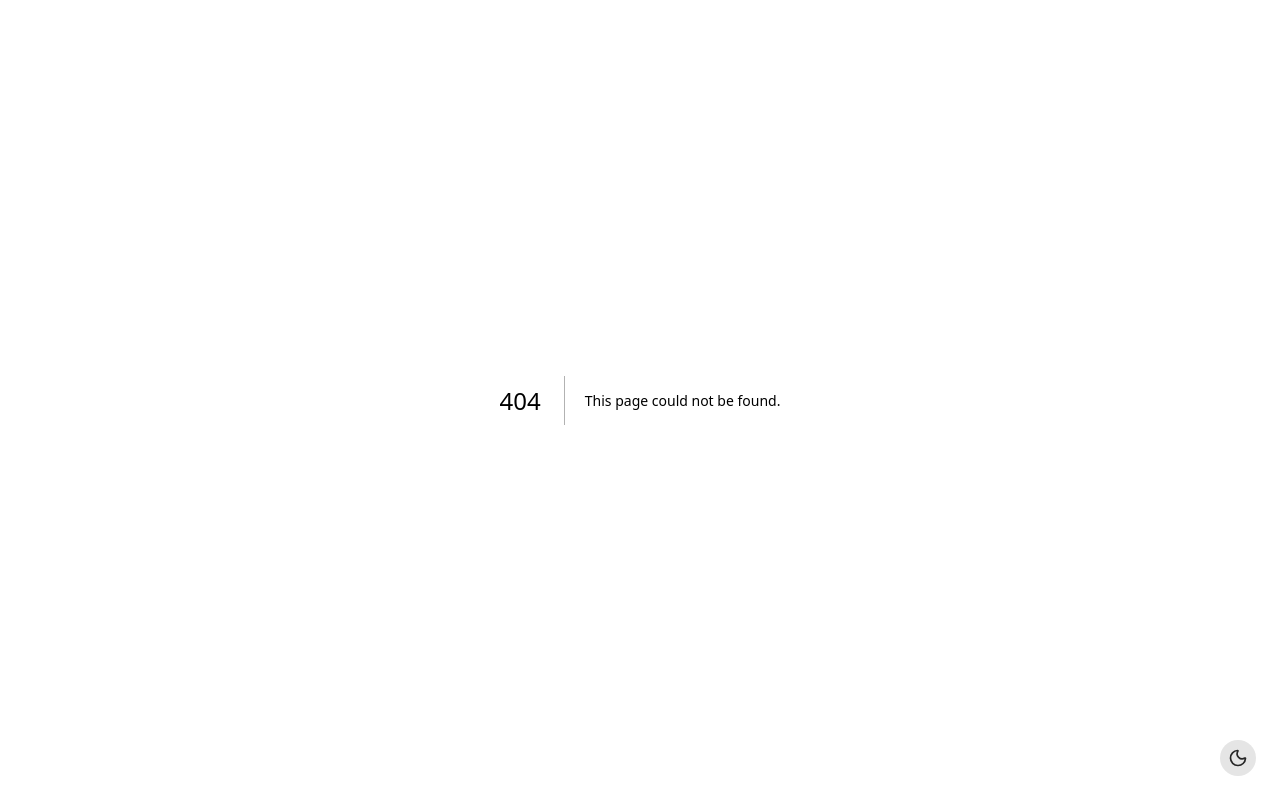
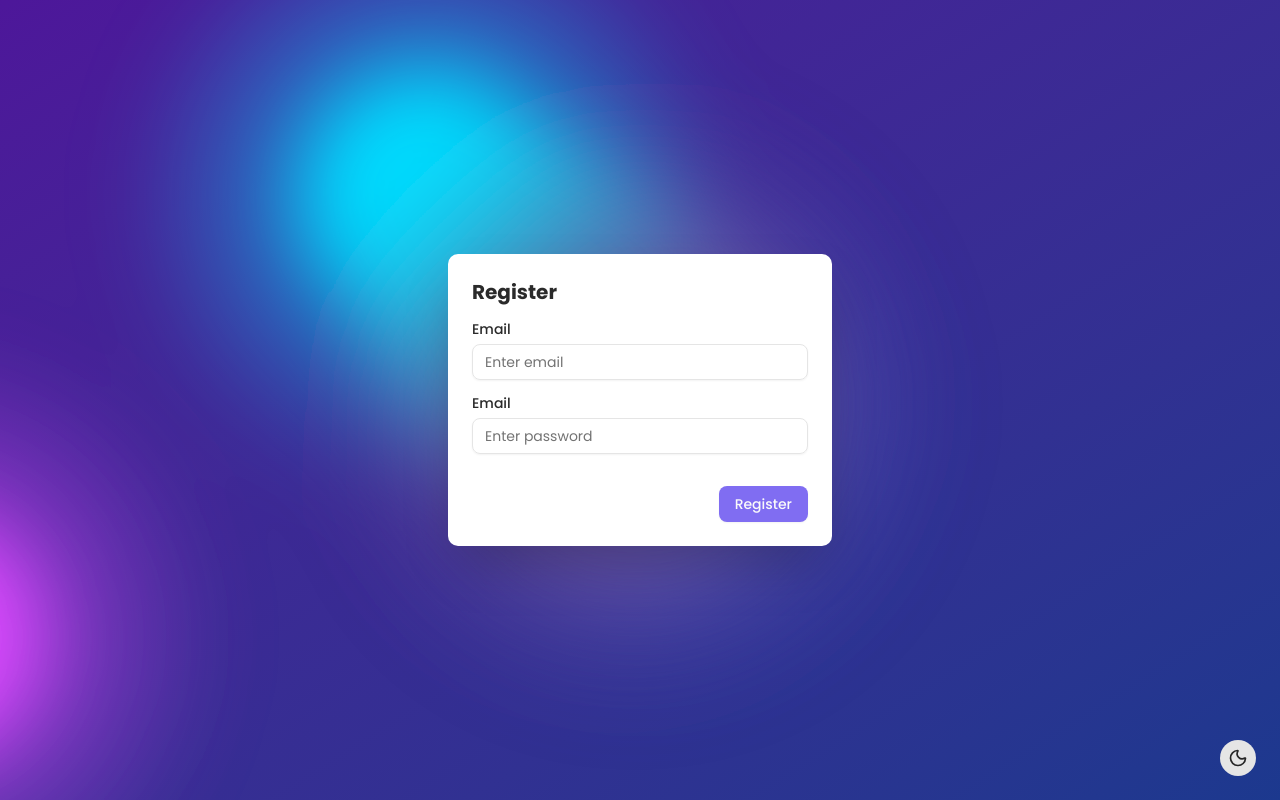
Before and after one commit to Nick8582/TaskHub-Frontend, a Next.js app: page /register in a window 1280 px wide. Before the commit this address had no page. Built offline with nearby package versions, Linux system fonts and the light colour scheme.

Commit message:
add: login page

```diff
--- a/package.json
+++ b/package.json
@@ -26,6 +26,7 @@
     "lucide-react": "^0.542.0",
     "mobx": "^6.13.7",
     "mobx-react-lite": "^4.1.0",
+    "motion": "^12.23.12",
     "next": "15.3.3",
     "next-themes": "^0.4.6",
     "react": "^19.0.0",
--- /dev/null
+++ b/src/app/(auth)/login/page.tsx
@@ -0,0 +1,13 @@
+import type { Metadata } from 'next'
+
+import { AuthForm } from '@/components/auth-form'
+import { NO_INDEX_PAGE } from '@/shared/constants/seo.constants'
+
+export const metadata: Metadata = {
+  title: 'Login',
+  ...NO_INDEX_PAGE,
+}
+
+export default function LoginPageRoot() {
+  return <AuthForm type='login' />
+}
--- /dev/null
+++ b/src/app/(auth)/register/page.tsx
@@ -0,0 +1,13 @@
+import type { Metadata } from 'next'
+
+import { AuthForm } from '@/components/auth-form'
+import { NO_INDEX_PAGE } from '@/shared/constants/seo.constants'
+
+export const metadata: Metadata = {
+  title: 'Register',
+  ...NO_INDEX_PAGE,
+}
+
+export default function RegisterPageRoot() {
+  return <AuthForm type='register' />
+}
--- /dev/null
+++ b/src/components/animate-ui/components/backgrounds/bubble.tsx
@@ -0,0 +1,177 @@
+'use client';
+
+import * as React from 'react';
+import {
+  motion,
+  useMotionValue,
+  useSpring,
+  type SpringOptions,
+} from 'motion/react';
+
+import { cn } from '@/utils/index';
+
+type BubbleColors = {
+  first: string;
+  second: string;
+  third: string;
+  fourth: string;
+  fifth: string;
+  sixth: string;
+};
+
+type BubbleBackgroundProps = React.ComponentProps<'div'> & {
+  interactive?: boolean;
+  transition?: SpringOptions;
+  colors?: BubbleColors;
+};
+
+function BubbleBackground({
+  ref,
+  className,
+  children,
+  interactive = false,
+  transition = { stiffness: 100, damping: 20 },
+  colors = {
+    first: '18,113,255',
+    second: '221,74,255',
+    third: '0,220,255',
+    fourth: '200,50,50',
+    fifth: '180,180,50',
+    sixth: '140,100,255',
+  },
+  ...props
+}: BubbleBackgroundProps) {
+  const containerRef = React.useRef<HTMLDivElement>(null);
+  React.useImperativeHandle(ref, () => containerRef.current as HTMLDivElement);
+
+  const mouseX = useMotionValue(0);
+  const mouseY = useMotionValue(0);
+  const springX = useSpring(mouseX, transition);
+  const springY = useSpring(mouseY, transition);
+
+  React.useEffect(() => {
+    if (!interactive) return;
+
+    const currentContainer = containerRef.current;
+    if (!currentContainer) return;
+
+    const handleMouseMove = (e: MouseEvent) => {
+      const rect = currentContainer.getBoundingClientRect();
+      const centerX = rect.left + rect.width / 2;
+      const centerY = rect.top + rect.height / 2;
+      mouseX.set(e.clientX - centerX);
+      mouseY.set(e.clientY - centerY);
+    };
+
+    currentContainer?.addEventListener('mousemove', handleMouseMove);
+    return () =>
+      currentContainer?.removeEventListener('mousemove', handleMouseMove);
+  }, [interactive, mouseX, mouseY]);
+
+  return (
+    <div
+      ref={containerRef}
+      data-slot="bubble-background"
+      className={cn(
+        'relative size-full overflow-hidden bg-gradient-to-br from-violet-900 to-blue-900',
+        className,
+      )}
+      {...props}
+    >
+      <style>
+        {`
+            :root {
+              --first-color: ${colors.first};
+              --second-color: ${colors.second};
+              --third-color: ${colors.third};
+              --fourth-color: ${colors.fourth};
+              --fifth-color: ${colors.fifth};
+              --sixth-color: ${colors.sixth};
+            }
+          `}
+      </style>
+
+      <svg
+        xmlns="http://www.w3.org/2000/svg"
+        className="absolute top-0 left-0 w-0 h-0"
+      >
+        <defs>
+          <filter id="goo">
+            <feGaussianBlur
+              in="SourceGraphic"
+              stdDeviation="10"
+              result="blur"
+            />
+            <feColorMatrix
+              in="blur"
+              mode="matrix"
+              values="1 0 0 0 0  0 1 0 0 0  0 0 1 0 0  0 0 0 18 -8"
+              result="goo"
+            />
+            <feBlend in="SourceGraphic" in2="goo" />
+          </filter>
+        </defs>
+      </svg>
+
+      <div
+        className="absolute inset-0"
+        style={{ filter: 'url(#goo) blur(40px)' }}
+      >
+        <motion.div
+          className="absolute rounded-full size-[80%] top-[10%] left-[10%] mix-blend-hard-light bg-[radial-gradient(circle_at_center,rgba(var(--first-color),0.8)_0%,rgba(var(--first-color),0)_50%)]"
+          animate={{ y: [-50, 50, -50] }}
+          transition={{ duration: 30, ease: 'easeInOut', repeat: Infinity }}
+        />
+
+        <motion.div
+          className="absolute inset-0 flex justify-center items-center origin-[calc(50%-400px)]"
+          animate={{ rotate: 360 }}
+          transition={{
+            duration: 20,
+            ease: 'linear',
+            repeat: Infinity,
+            repeatType: 'loop',
+          }}
+        >
+          <div className="rounded-full size-[80%] top-[10%] left-[10%] mix-blend-hard-light bg-[radial-gradient(circle_at_center,rgba(var(--second-color),0.8)_0%,rgba(var(--second-color),0)_50%)]" />
+        </motion.div>
+
+        <motion.div
+          className="absolute inset-0 flex justify-center items-center origin-[calc(50%+400px)]"
+          animate={{ rotate: 360 }}
+          transition={{ duration: 40, ease: 'linear', repeat: Infinity }}
+        >
+          <div className="absolute rounded-full size-[80%] bg-[radial-gradient(circle_at_center,rgba(var(--third-color),0.8)_0%,rgba(var(--third-color),0)_50%)] mix-blend-hard-light top-[calc(50%+200px)] left-[calc(50%-500px)]" />
+        </motion.div>
+
+        <motion.div
+          className="absolute rounded-full size-[80%] top-[10%] left-[10%] mix-blend-hard-light bg-[radial-gradient(circle_at_center,rgba(var(--fourth-color),0.8)_0%,rgba(var(--fourth-color),0)_50%)] opacity-70"
+          animate={{ x: [-50, 50, -50] }}
+          transition={{ duration: 40, ease: 'easeInOut', repeat: Infinity }}
+        />
+
+        <motion.div
+          className="absolute inset-0 flex justify-center items-center origin-[calc(50%_-_800px)_calc(50%_+_200px)]"
+          animate={{ rotate: 360 }}
+          transition={{ duration: 20, ease: 'linear', repeat: Infinity }}
+        >
+          <div className="absolute rounded-full size-[160%] mix-blend-hard-light bg-[radial-gradient(circle_at_center,rgba(var(--fifth-color),0.8)_0%,rgba(var(--fifth-color),0)_50%)] top-[calc(50%-80%)] left-[calc(50%-80%)]" />
+        </motion.div>
+
+        {interactive && (
+          <motion.div
+            className="absolute rounded-full size-full mix-blend-hard-light bg-[radial-gradient(circle_at_center,rgba(var(--sixth-color),0.8)_0%,rgba(var(--sixth-color),0)_50%)] opacity-70"
+            style={{
+              x: springX,
+              y: springY,
+            }}
+          />
+        )}
+      </div>
+
+      {children}
+    </div>
+  );
+}
+
+export { BubbleBackground, type BubbleBackgroundProps };
--- /dev/null
+++ b/src/components/auth-form/index.tsx
@@ -0,0 +1,86 @@
+'use client'
+
+import type { FC } from 'react'
+import { useRouter } from 'next/navigation'
+
+import { zodResolver } from '@hookform/resolvers/zod'
+import { useForm } from 'react-hook-form'
+import { toast } from 'sonner'
+import type z from 'zod'
+
+import { Button } from '@/components/ui/button'
+import {
+  Form,
+  FormControl,
+  FormField,
+  FormItem,
+  FormLabel,
+  FormMessage,
+} from '@/components/ui/form'
+import { Input } from '@/components/ui/input'
+import { BubbleBackground } from '@/components/animate-ui/components/backgrounds/bubble'
+import { Pages } from '@/shared/constants/page.constants'
+import { AuthSchema } from '@/zod-sсhemes/auth.zod'
+
+interface AuthFormProps {
+  type: 'login' | 'register' | 'forgot-password' | 'reset-password'
+}
+
+export const AuthForm: FC<AuthFormProps> = ({ type }) => {
+  const isLogin = type === 'login'
+
+  const router = useRouter()
+
+  const form = useForm<z.infer<typeof AuthSchema>>({
+    resolver: zodResolver(AuthSchema),
+  })
+
+  const onSubmit = (data: z.infer<typeof AuthSchema>) => {
+    toast.success(isLogin ? 'Logged in successfully' : 'Registered successfully')
+    form.reset()
+    router.replace(Pages.DASHBOARD)
+  }
+
+  return (
+    <BubbleBackground className='absolute inset-0 flex h-full w-full items-center justify-center'>
+      <div className='relative z-10 w-full max-w-sm rounded-lg bg-white p-6 shadow-2xl dark:bg-gray-800'>
+        <h1 className='mb-4 text-xl font-bold'>{isLogin ? 'Login' : 'Register'}</h1>
+
+        <Form {...form}>
+          <form onSubmit={form.handleSubmit(onSubmit)} className='space-y-4'>
+            <FormField
+              control={form.control}
+              name='email'
+              render={({ field }) => (
+                <FormItem>
+                  <FormLabel>Email</FormLabel>
+                  <FormControl>
+                    <Input placeholder='Enter email' type='email' {...field} />
+                  </FormControl>
+                  <FormMessage />
+                </FormItem>
+              )}
+            />
+            <FormField
+              control={form.control}
+              name='password'
+              render={({ field }) => (
+                <FormItem>
+                  <FormLabel>Email</FormLabel>
+                  <FormControl>
+                    <Input placeholder='Enter password' type='password' {...field} />
+                  </FormControl>
+                  <FormMessage />
+                </FormItem>
+              )}
+            />
+
+            <div className='flex justify-end gap-3 pt-4'>
+              <Button type='submit'>{isLogin ? 'Login' : 'Register'}</Button>
+            </div>
+          </form>
+        </Form>
+      </div>
+    </BubbleBackground>
+  )
+}
--- a/src/components/modals/task/edit/index.tsx
+++ b/src/components/modals/task/edit/index.tsx
@@ -10,6 +10,7 @@ import { CalendarIcon, X } from 'lucide-react'
 import { observer } from 'mobx-react-lite'
 import { Controller, useForm } from 'react-hook-form'
 import { toast } from 'sonner'
+import type z from 'zod'
 
 import { Button } from '@/components/ui/button'
 import { Calendar } from '@/components/ui/calendar'
@@ -25,7 +26,7 @@ import { Input } from '@/components/ui/input'
 import { taskStore } from '@/stores/task.store'
 import type { TTaskFormData } from '@/types/task.types'
 import { ICON_MAP, ICON_NAMES } from '@/utils/icon-map'
-import { TaskSchema } from '@/zod-sсhems/task.zod'
+import { TaskSchema } from '@/zod-sсhemes/task.zod'
 
 interface TaskEditModalClientProps {
   id: string
@@ -49,13 +50,8 @@ export const TaskEditModalClient: FC<TaskEditModalClientProps> = observer(({ id
     return () => document.removeEventListener('keydown', handleEscape)
   }, [])
 
-  const form = useForm<TTaskFormData>({
+  const form = useForm<z.infer<typeof TaskSchema>>({
     resolver: zodResolver(TaskSchema),
-    defaultValues: {
-      title: '',
-      dueDate: undefined,
-      icon: undefined,
-    },
   })
 
   useEffect(() => {
@@ -63,7 +59,7 @@ export const TaskEditModalClient: FC<TaskEditModalClientProps> = observer(({ id
     if (!task) return
     form.reset({
       title: task.title,
-      dueDate: { date: new Date(task.dueDate.date) },
+      dueDate: new Date(task.dueDate.date),
       icon: task.icon,
     })
   }, [id, form])
--- /dev/null
+++ b/src/zod-sсhemes/auth.zod.ts
@@ -0,0 +1,6 @@
+import { z } from 'zod'
+
+export const AuthSchema = z.object({
+  email: z.string().min(1, 'Email is required').email('Invalid email address'),
+  password: z.string().min(6, 'Password must be at least 6 characters'),
+})
--- a/src/zod-sсhems/task.zod.ts
+++ b/src/zod-sсhemes/task.zod.ts
@@ -4,7 +4,7 @@ import { ICON_NAMES } from '@/utils/icon-map'
 
 export const TaskSchema = z.object({
   title: z.string().min(1, 'Title is required'),
-  dueDate: { date: z.date().min(new Date(), 'Due date must be in the future') },
+  dueDate: z.date().min(new Date(), 'Due date must be in the future'),
   icon: z.enum(ICON_NAMES).refine(value => value !== undefined && value !== null, {
     message: 'Icon is required',
   }),
```
Also changed, not shown: components.json, 1 other file (tests, documents, lock files or other folders).
